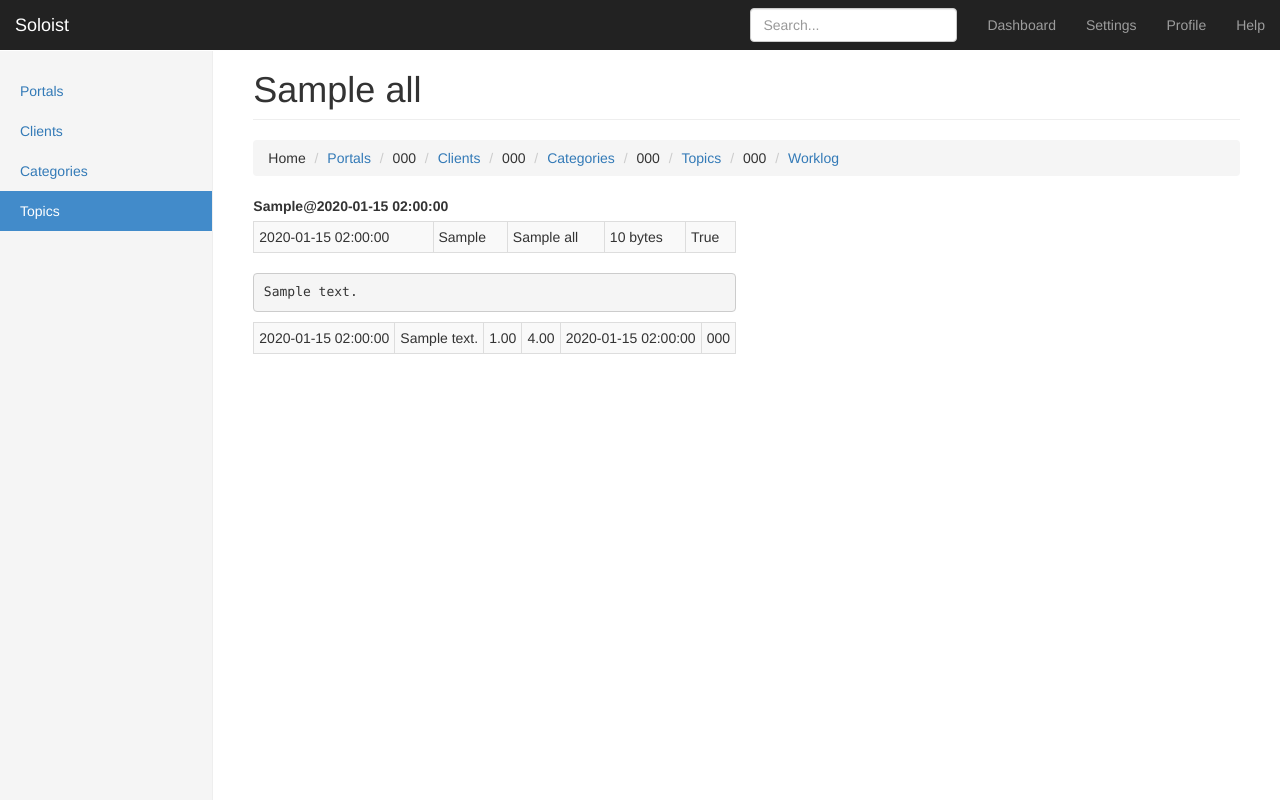
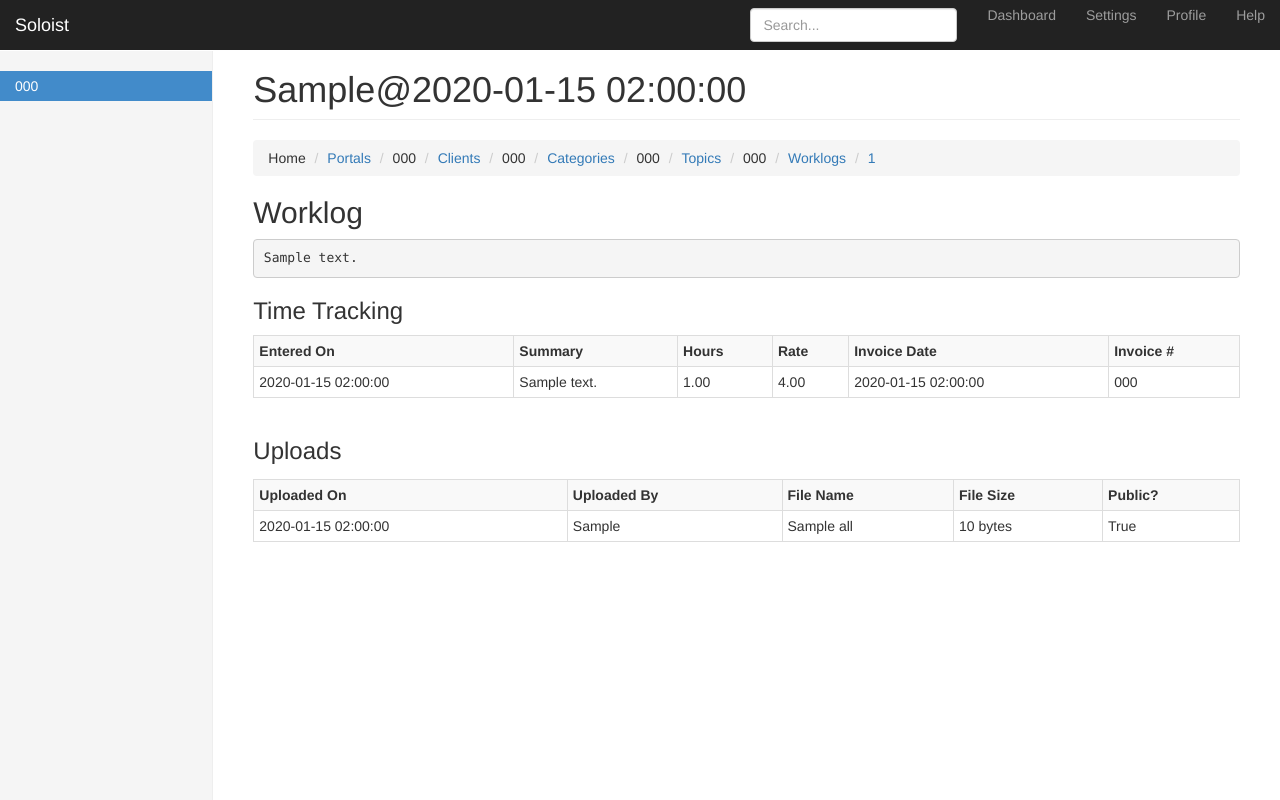
Before and after one commit to vmogilev/soloist, a Django app: a page that uses templates/projects/detail.html in a window 1280 px wide. Run offline with Django 3.2, Linux system fonts and the light colour scheme; tables that the repository leaves empty hold one stand-in row (values such as "Sample post"); some libraries are stand-ins or nearby versions.

Commit message:
worklog list and details style changes and categories menu

```diff
--- a/projects/views.py
+++ b/projects/views.py
@@ -1,11 +1,8 @@
 from django.shortcuts import get_object_or_404, render
-from django.db.models import Prefetch
-from django.http import Http404
 
 from portals.models import PortalClientsAll, PortalsAll
 from clients.models import ClientCategoriesAll
 from categories.models import CategoryProjectsAll
-from worklogs.models import WorklogHoursAll, WorklogFilesAll
 from .models import ProjectWorklogsAll
 
 
@@ -17,13 +14,16 @@ def worklogs(request, pa_code, pca_code, cpa_id):
     # not needed, but that's unsafe to ID probing
     project = get_object_or_404(CategoryProjectsAll, cpa_id=cpa_id)
     category = get_object_or_404(ClientCategoriesAll, cca_id=project.cca_id)
+
     worklog_hours = ProjectWorklogsAll.gall.worklog_hours(p_cpa_id=project.cpa_id)
     project_hours = ProjectWorklogsAll.gall.project_hours(p_cpa_id=project.cpa_id)
+    category_list = client.clientcategoriesall_set.all()
 
     template = 'projects/worklogs.html'
     context = {
         'worklog_hours': worklog_hours,
         'project_hours': project_hours,
+        'category_list': category_list,
         'client': client,
         'project': project,
         'category': category,
@@ -40,30 +40,18 @@ def detail(request, pa_code, pca_code, cpa_id, pwa_id):
     # not needed, but that's unsafe to ID probing
     project = get_object_or_404(CategoryProjectsAll, cpa_id=cpa_id)
     category = get_object_or_404(ClientCategoriesAll, cca_id=project.cca_id)
+    worklog = get_object_or_404(ProjectWorklogsAll, pwa_id=pwa_id, cpa_id=cpa_id)
 
-    prefetch_hours = Prefetch(
-        'workloghoursall_set',
-        queryset=WorklogHoursAll.objects.order_by('created_at'),
-        to_attr='hours'
-    )
-    prefetch_files = Prefetch(
-        'worklogfilesall_set',
-        queryset=WorklogFilesAll.objects.order_by('created_at'),
-        to_attr='files'
-    )
-
-    worklog_q = ProjectWorklogsAll.objects.\
-        filter(pwa_id=pwa_id, cpa_id=cpa_id). \
-        prefetch_related(prefetch_hours, prefetch_files)
-
-    try:
-        worklog = worklog_q[0]
-    except IndexError:
-        raise Http404("Worklog does not exist")
+    worklog_hours = worklog.workloghoursall_set.all().order_by('created_at')
+    worklog_files = worklog.worklogfilesall_set.all().order_by('created_at')
+    category_list = client.clientcategoriesall_set.only('cca_id', 'cca_code')
 
     template = 'projects/detail.html'
     context = {
         'worklog': worklog,
+        'worklog_hours': worklog_hours,
+        'worklog_files': worklog_files,
+        'category_list': category_list,
         'client': client,
         'project': project,
         'category': category,
--- a/static/dashboard.css
+++ b/static/dashboard.css
@@ -118,3 +118,7 @@ pre {
   white-space: pre;
 }
 */
+
+.nav > li > a {
+  padding: 5px 15px;
+}
--- a/templates/projects/detail.html
+++ b/templates/projects/detail.html
@@ -1,16 +1,26 @@
 {% extends "dash_base.html" %}
 
-{% block desc %}{{ project.cpa_title }}{% endblock %}
-{% block title %}{{ project.cpa_title }}{% endblock %}
-{% block header %}{{ project.cpa_title }}{% endblock %}
+{% block desc %}{{ project.cpa_title }}: {{ worklog.created_by }}@{{ worklog.created_at|date:'Y-m-d H:i:s' }}{% endblock %}
+{% block title %}{{ worklog.created_by }}@{{ worklog.created_at|date:'Y-m-d H:i:s' }}{% endblock %}
+{% block header %}{{ worklog.created_by }}@{{ worklog.created_at|date:'Y-m-d H:i:s' }}{% endblock %}
 
 
 {% block sidebar %}
+{#    <ul class="nav nav-sidebar">#}
+{#        <li><a href="{% url 'portals:index' %}">Portals</a></li>#}
+{#        <li><a href="{% url 'portals:clients' portal.pa_code %}">Clients</a></li>#}
+{#        <li><a href="{% url 'clients:categories' portal.pa_code client.pca_code %}">Categories</a></li>#}
+{#        <li class="active"><a href="{% url 'categories:projects' pa_code=portal.pa_code pca_code=client.pca_code cca_id=category.cca_id %}">Topics <span class="sr-only">(current)</span></a></li>#}
+{#    </ul>#}
     <ul class="nav nav-sidebar">
-        <li><a href="{% url 'portals:index' %}">Portals</a></li>
-        <li><a href="{% url 'portals:clients' portal.pa_code %}">Clients</a></li>
-        <li><a href="{% url 'clients:categories' portal.pa_code client.pca_code %}">Categories</a></li>
-        <li class="active"><a href="{% url 'categories:projects' pa_code=portal.pa_code pca_code=client.pca_code cca_id=category.cca_id %}">Topics <span class="sr-only">(current)</span></a></li>
+        {% for cat in category_list %}
+            {% url 'categories:projects' pa_code=portal.pa_code pca_code=client.pca_code cca_id=cat.cca_id as cat_url %}
+            {% if cat.cca_id = category.cca_id %}
+                <li class="active"><a href="{{ cat_url }}">{{ cat.cca_code }}</a></li>
+            {% else %}
+                <li><a href="{{ cat_url }}">{{ cat.cca_code }}</a></li>
+            {% endif %}
+        {% endfor %}
     </ul>
 {% endblock %}
 
@@ -21,6 +31,7 @@
     {% url 'clients:categories' portal.pa_code client.pca_code as cat_url %}
     {% url 'categories:projects' pa_code=portal.pa_code pca_code=client.pca_code cca_id=category.cca_id as proj_url %}
     {% url 'projects:worklogs' pa_code=portal.pa_code pca_code=client.pca_code cpa_id=project.cpa_id as worklog_url %}
+    {% url 'projects:detail' pa_code=portal.pa_code pca_code=client.pca_code cpa_id=project.cpa_id pwa_id=worklog.pwa_id as worklog_detail %}
 
     {% breadcrumb "Home" %}
     {% breadcrumb "Portals" portals_url %}
@@ -31,40 +42,33 @@
     {% breadcrumb category.cca_code %}
     {% breadcrumb "Topics" proj_url %}
     {% breadcrumb project.cpa_code %}
-    {% breadcrumb "Worklog" worklog_url %}
+    {% breadcrumb "Worklogs" worklog_url %}
+    {% breadcrumb worklog.pwa_id worklog_detail %}
 {% endblock %}
 
 {% block content %}
 
-    {% if worklog %}
-        <table id="project-worklog">
-            <tr><th><div class="worklog-header"><strong>{{ worklog.created_by }}@{{ worklog.created_at|date:'Y-m-d H:i:s' }}</strong></div></th></tr>
-
-            {% if worklog.files %}
-                <tr><td>
-                <div class="table-responsive worklog-files">
-                <table id="worklog-files-{{ worklog.pwa_id }}" class="table table-striped table-bordered table-condensed">
-                {% for file in worklog.files %}
-                    <tr>
-                        <td>{{ file.created_at|date:'Y-m-d H:i:s' }}</td>
-                        <td>{{ file.created_by }}</td>
-                        <td>{{ file.wfa_name }}</td>
-                        <td>{{ file.wfa_doc_size|filesizeformat }}</td>
-                        <td>{{ file.wfa_public }}</td>
-                    </tr>
-                {% endfor %}
-                </table>
+    <h2>Worklog</h2>
+    <pre><code>{{ worklog.pwa_note|urlize }}</code></pre>
+    {% if worklog.modified_at > worklog.created_at %}
+        <div class="mod-by">
+            <p class="text-muted"><strong>edited by: </strong>{{ worklog.modified_by }} at {{ worklog.modified_at }}</p>
         </div>
-                </td></tr>
     {% endif %}
 
-            <tr><td><pre><code>{{ worklog.pwa_note|urlize }}</pre></code></td></tr>
-
-            {% if worklog.hours %}
-                <tr><td>
+    {% if worklog_hours %}
+        <h3>Time Tracking</h3>
         <div class="table-responsive worklog-hours">
         <table id="worklog-hours-{{ worklog.pwa_id }}" class="table table-striped table-bordered table-condensed">
-                {% for hour in worklog.hours %}
+        <tr>
+            <th>Entered On</th>
+            <th>Summary</th>
+            <th>Hours</th>
+            <th>Rate</th>
+            <th>Invoice Date</th>
+            <th>Invoice #</th>
+        </tr>
+        {% for hour in worklog_hours %}
             <tr>
                 <td>{{ hour.created_at|date:'Y-m-d H:i:s' }}</td>
                 <td>{{ hour.wha_summary }}</td>
@@ -76,11 +80,30 @@
         {% endfor %}
         </table>
         </div>
-                </td></tr>
     {% endif %}
+
+    {% if worklog_files %}
+        <h3>Uploads</h3>
+        <div class="table-responsive worklog-files">
+        <table id="worklog-files-{{ worklog.pwa_id }}" class="table table-striped table-bordered table-condensed">
+        <tr>
+            <th>Uploaded On</th>
+            <th>Uploaded By</th>
+            <th>File Name</th>
+            <th>File Size</th>
+            <th>Public?</th>
+        </tr>
+        {% for file in worklog_files %}
+            <tr>
+                <td>{{ file.created_at|date:'Y-m-d H:i:s' }}</td>
+                <td>{{ file.created_by }}</td>
+                <td>{{ file.wfa_name }}</td>
+                <td>{{ file.wfa_doc_size|filesizeformat }}</td>
+                <td>{{ file.wfa_public }}</td>
+            </tr>
+        {% endfor %}
         </table>
-    {% else %}
-        <p>No worklogs are available.</p>
+        </div>
     {% endif %}
 
 {% endblock %}
```
Also changed, not shown: templates/projects/worklogs.html (+15 -5 lines). Lines whose indentation alone changed are shown as unchanged.
